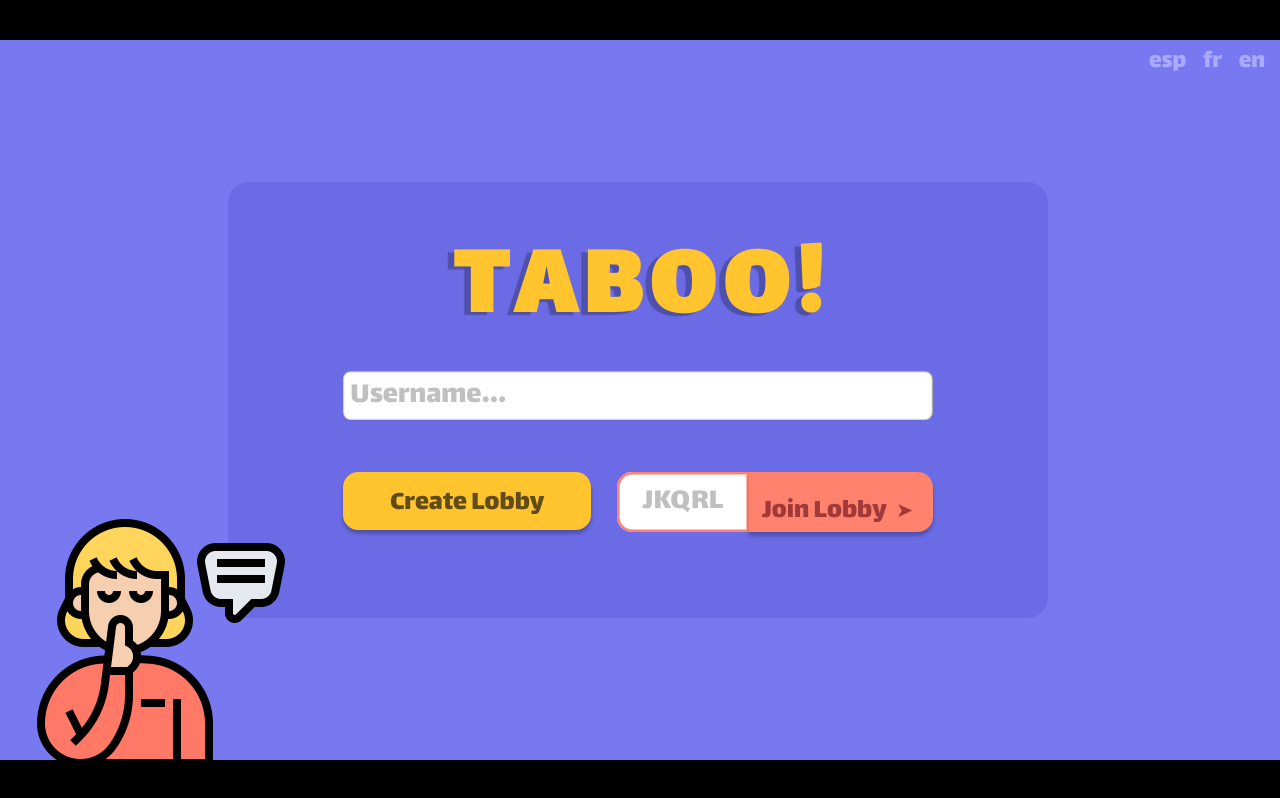
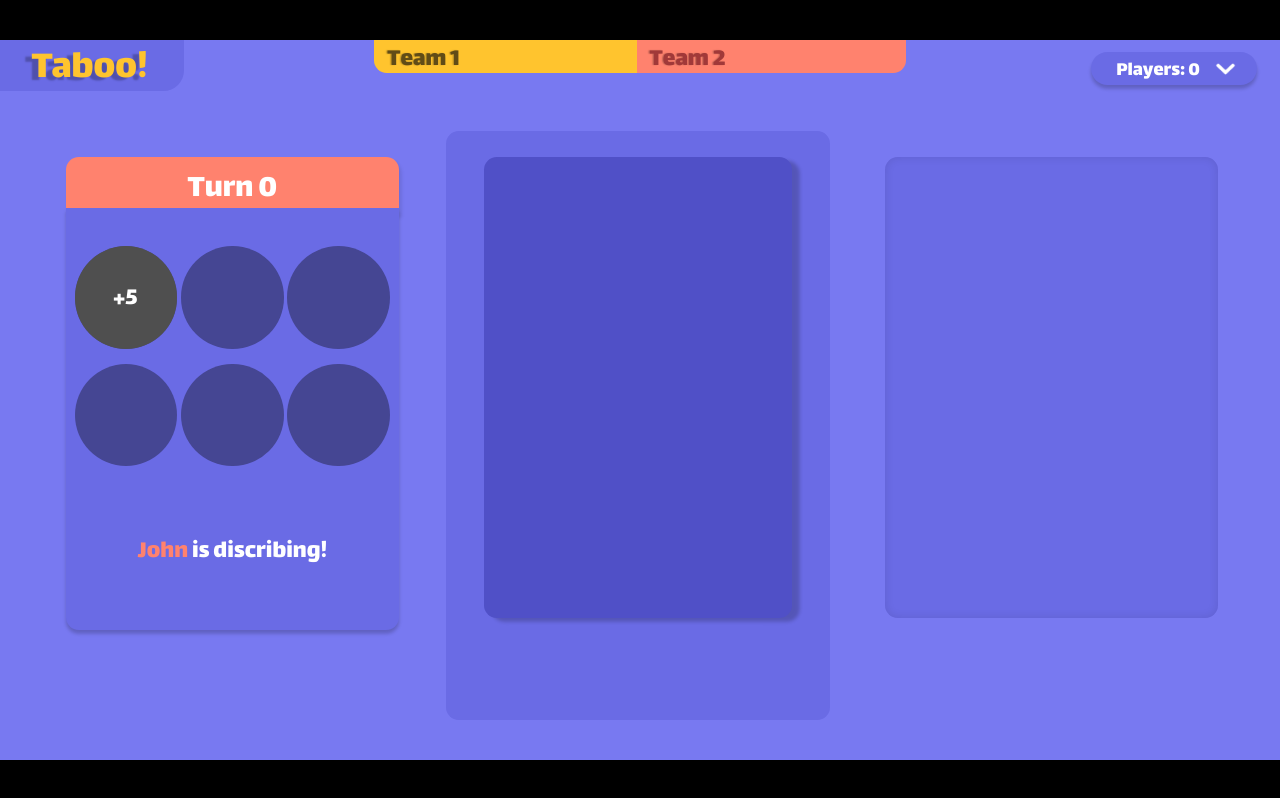
Before and after one commit to hungtamyie/taboo, a website: page client/index.html in a window 1280 px wide. Drawn offline with nearby package versions, Linux system fonts and the light colour scheme; no server answers; grey boxes are pictures that could not be loaded.

Commit message:
lili updates

```diff
--- a/client/index.html
+++ b/client/index.html
@@ -70,8 +70,24 @@
                 <div id="gameWindow">
                     <div class="team1">Team 1</div>
                     <div class="team2">Team 2</div><br>
-                    <div class="box"><div class= "imageBox"></div></div>
-                </div>
+                    <div class="box">
+                        <div class= "imageBox"></div></div>
+                    <div class="turn">Turn 0</div>
+                    <div class="imageGottenBox standard_shadow">
+                        <div class="imageCircle imageCircle1">
+                            <img src=https://static.posters.cz/image/750/affiches-et-posters/rick-and-morty-watch-i50046.jpg/>
+                            <div class="relative_anchor"><div class="imageCircleText" id="imageCircleText1">+5</div></div>
+                        </div>
+                        <div class="imageCircle imageCircle2"></div>
+                        <div class="imageCircle imageCircle3"></div>
+                        <div class="imageCircle imageCircle4"></div>
+                        <div class="imageCircle imageCircle5"></div>
+                        <div class="imageCircle imageCircle6"></div>
+                        <p id="john"><span style="color:#FF826E;">John</span> is discribing!</p>
+                        </div>
+                    <div class="answerBox">
+
+                    </div>
                 <!--Selection Overlay-->
                 <div class="relative_anchor">
                     <div id="selectionOverlay" class="overlay">
--- a/client/scripts/startup.js
+++ b/client/scripts/startup.js
@@ -2,7 +2,7 @@ window.onload = () => {
     resizeWindow();
     loadAllResources();
     activateEventHandlers();
-    switchToPage("logIn");
+    switchToPage("game");
     window.onresize = function(){
         resizeWindow();
     }
--- a/client/styles/gamepage.css
+++ b/client/styles/gamepage.css
@@ -37,7 +37,7 @@
     border-radius: 5rem;
     text-align: center;
     width: 150rem;
-    height: 200rem;
+    height: 230rem;
 }
 .imageBox {
     width: 120rem;
@@ -45,6 +45,7 @@
     margin-top: 10rem;
     background: #5050c7;
     border-radius: 5rem;
+    box-shadow: 3rem 1.5rem 1.5rem rgba(0, 0, 0, 0.20);
 }
 .overlay {
     width: 100%;
@@ -87,3 +88,64 @@
     color: white;
     vertical-align:middle;
 }
+.turn {
+    width: 130rem;
+    height: 20rem;
+    position: absolute;
+    background: #FF826E;
+    border-top-left-radius: 5rem;
+    border-top-right-radius: 5rem;
+    margin-left: -300rem;
+    margin-top: 30rem;
+    margin-right: 100rem;
+    box-shadow: 1rem 1.5rem 1.5rem rgba(0, 0, 0, 0.10);
+    color: white;
+    padding-top: 2.5rem;
+    text-align: center;
+    font-size: 13rem;
+}
+.imageGottenBox {
+    width: 130rem;
+    height: 150rem;
+    position: absolute;
+    background: #6A6BE5;
+    border-bottom-left-radius: 5rem;
+    border-bottom-right-radius: 5rem;
+    margin-left: -300rem;
+    margin-top: 50rem;
+    margin-right: 50rem;
+    padding-top: 15rem;
+}
+.imageCircle {
+    width: 40rem;
+    height: 40rem;
+    border-radius: 50%;
+    overflow: hidden;
+    background-color: #454693;
+}
+.imageCircle img{
+    width: 40rem;
+    height: 50rem;
+    filter: brightness(50%);
+}
+.imageCircleText{
+    position: absolute;
+    color: white;
+    top:-53rem;
+    left:-5rem;
+}
+#john {
+    padding-top: 10rem;
+    color:white;
+}
+.answerBox{
+    width: 130rem;
+    height: 180rem;
+    position: absolute;
+    background: #6A6BE5;
+    border-radius: 5rem;
+    margin-left: 20rem;
+    margin-top: 30rem;
+    margin-right: 50rem;
+    box-shadow: inset 0px 0px 10px rgba(0,0,0,0.1);
+}
--- a/client/styles/universal.css
+++ b/client/styles/universal.css
@@ -68,7 +68,7 @@ input:focus, input.form-control:focus {
 }
 
 .standard_shadow {
-    box-shadow: 0px 1.5rem 1.5rem rgba(0, 0, 0, 0.25);
+    box-shadow: 0px 1.5rem 1.5rem rgba(0, 0, 0, 0.20);
 }
 
 .relative_anchor {
```
Also changed, not shown: client/images/rickandmorty.jpeg (added).
